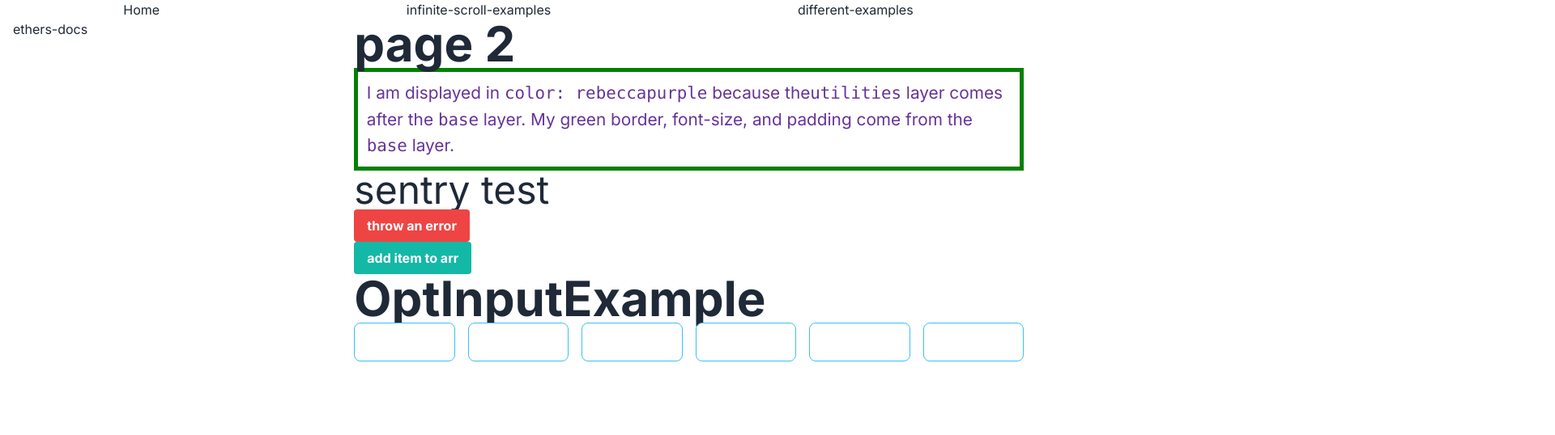
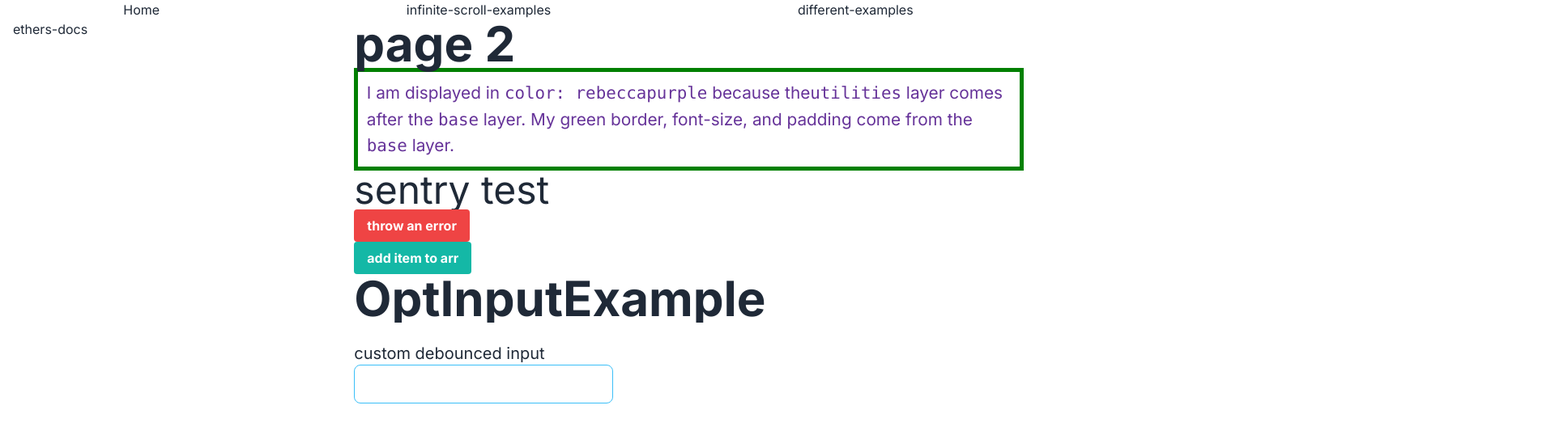
Before and after one commit to sergiycheck/nextjs-app-with-reproducible-examples, a Next.js app: page /different-examples in a window 1280 px wide. Shown: the top 538 px of the page at 81% size, 1920 px wide, since content can reach past the window. Built offline with nearby package versions, Linux system fonts and the light colour scheme.

Commit message:
feat: debounce change handler

```diff
--- a/package.json
+++ b/package.json
@@ -13,6 +13,7 @@
     "@tanstack/react-query": "^4.29.25",
     "@tanstack/react-query-devtools": "^4.29.25",
     "@tanstack/react-virtual": "3.0.0-beta.54",
+    "@types/lodash.debounce": "^4.0.7",
     "@types/node": "20.4.2",
     "@types/react": "18.2.15",
     "@types/react-dom": "18.2.7",
@@ -22,6 +23,7 @@
     "eslint-config-next": "13.4.10",
     "ethers": "^6.7.0",
     "i": "^0.3.7",
+    "lodash.debounce": "^4.0.8",
     "next": "13.4.10",
     "npm": "^9.8.0",
     "postcss": "8.4.26",
--- a/src/app/components/opt-input/index.tsx
+++ b/src/app/components/opt-input/index.tsx
@@ -1,6 +1,7 @@
 "use client";
 import React from "react";
 import OtpInput from "react-otp-input";
+import { Input } from "../shared/input";
 
 export const OptInputExample = () => {
   const [otp, setOtp] = React.useState("");
@@ -23,7 +24,7 @@ export const OptInputExample = () => {
         renderSeparator={<span className="m-2"></span>}
         renderInput={(props) => {
           const { style, ...rest } = props;
-          return <input {...rest} className="input input-bordered input-info w-full max-w-xs" />;
+          return <Input {...rest} />;
         }}
       />
     </>
--- /dev/null
+++ b/src/app/components/shared/input.tsx
@@ -0,0 +1,7 @@
+import React from "react";
+
+type InputProps = React.InputHTMLAttributes<HTMLInputElement>;
+export const Input = React.forwardRef<HTMLInputElement, InputProps>((props, ref) => {
+  return <input className="input input-bordered input-info w-full max-w-xs" ref={ref} {...props} />;
+});
+Input.displayName = "Input";
--- /dev/null
+++ b/src/app/components/you-dont-need/custom-debounced-input.tsx
@@ -0,0 +1,49 @@
+"use client";
+import React from "react";
+import { Input } from "../shared/input";
+// import debounce from "lodash.debounce";
+
+function debounce(func: Function, wait: number, immediate = false) {
+  var timeout: ReturnType<typeof setTimeout> | null;
+  return function (...args: any[]) {
+    var context = this as any;
+
+    timeout && clearTimeout(timeout);
+
+    if (immediate && !timeout) {
+      func.apply(context, args);
+    }
+
+    timeout = setTimeout(function () {
+      timeout = null;
+      if (!immediate) {
+        func.apply(context, args);
+      }
+    }, wait);
+  };
+}
+
+export const CustomDebouncedInput = () => {
+  const [inputValue, setInputValue] = React.useState("");
+
+  const debouncedInputChangeHandler = React.useMemo(
+    () =>
+      debounce((e: React.ChangeEvent<HTMLInputElement>) => {
+        console.log("debouncedInputChangeHandler", e.target.value);
+        setInputValue(e.target.value);
+      }, 500),
+    []
+  );
+
+  const inputChangeHandler = (e: React.ChangeEvent<HTMLInputElement>) => {
+    setInputValue(e.target.value);
+    debouncedInputChangeHandler(e);
+  };
+
+  return (
+    <div className="flex flex-col">
+      <h2 className="text-xl">custom debounced input</h2>
+      <Input value={inputValue} onChange={inputChangeHandler} />
+    </div>
+  );
+};
--- a/src/app/different-examples/page.tsx
+++ b/src/app/different-examples/page.tsx
@@ -1,5 +1,6 @@
 import { OptInputExample } from "../components/opt-input";
 import SentryTestComponent from "../components/sentry-test";
+import { CustomDebouncedInput } from "../components/you-dont-need/custom-debounced-input";
 
 export default function Page2() {
   return (
@@ -15,6 +16,7 @@ export default function Page2() {
       <h2 className="text-5xl">sentry test</h2>
       <SentryTestComponent />
       <OptInputExample />
+      <CustomDebouncedInput />
     </>
   );
 }
```
Also changed, not shown: 1 other file (tests, documents, lock files or other folders).
